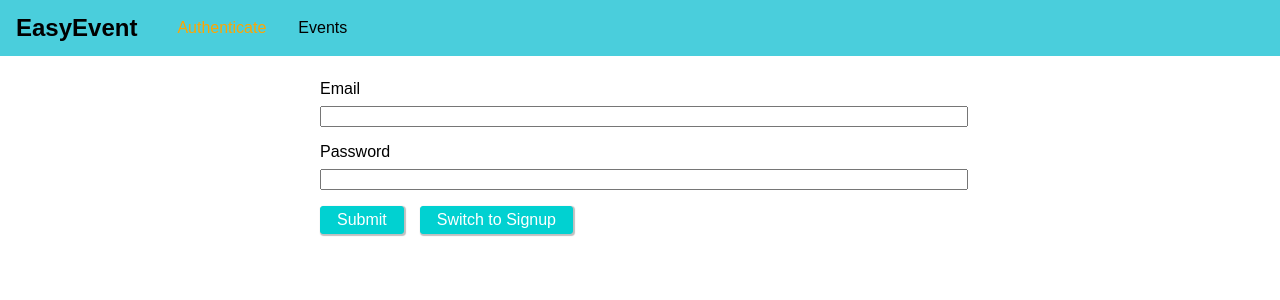
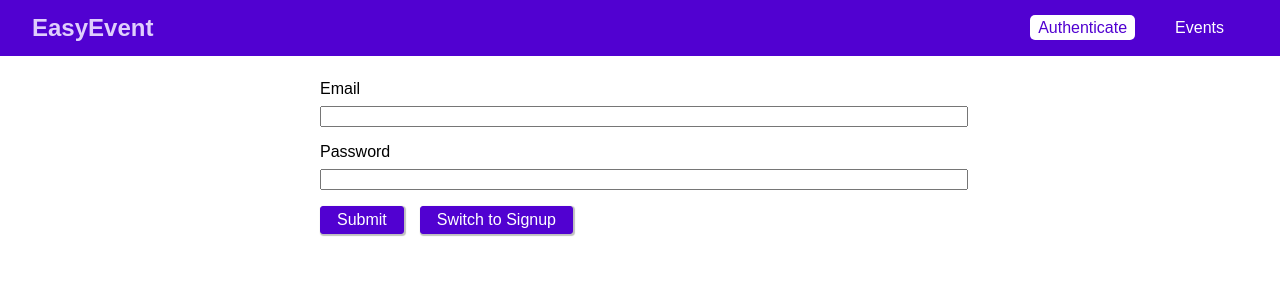
Before and after one commit to AnKlim/graphql-react-node-mongo, a React (Create React App) app in the folder frontend/: page /auth in a window 1280 px wide. Shown: the top 300 px of the page. Built offline with nearby package versions, Linux system fonts and the light colour scheme; the HTML template or start-up script is replaced by a standard one.

Commit message:
Adding a Modal

```diff
--- /dev/null
+++ b/frontend/src/components/backdrop/Backdrop.css
@@ -0,0 +1,8 @@
+.backdrop {
+    position: fixed;
+    top: 0;
+    left: 0;
+    height: 100vh;
+    width: 100%;
+    background: rgba(0, 0, 0, 0.75);
+  }
--- /dev/null
+++ b/frontend/src/components/backdrop/Backdrop.js
@@ -0,0 +1,6 @@
+import React from "react";
+import './Backdrop.css';
+
+const backdrop = props => <div className="backdrop"></div>
+
+export default backdrop;
--- /dev/null
+++ b/frontend/src/components/modal/Modal.css
@@ -0,0 +1,36 @@
+.modal {
+    width: 90%;
+    background: white;
+    box-shadow: 0 2px 8px rgba(0, 0, 0, 0.26);
+    position: fixed;
+    top: 20vh;
+    left: 5%;
+  }
+
+  .modal__header {
+    padding: 1rem;
+    background: #5101d1;
+    color: white;
+  }
+
+  .modal__header h1 {
+    margin: 0;
+    font-size: 1.25rem;
+  }
+
+  .modal__content {
+    padding: 1rem;
+  }
+
+  .modal__actions {
+    display: flex;
+    justify-content: flex-end;
+    padding: 1rem;
+  }
+
+  @media (min-width: 768px) {
+    .modal {
+      width: 30rem;
+      left: calc((100% - 30rem) / 2);
+    }
+  }
--- /dev/null
+++ b/frontend/src/components/modal/Modal.js
@@ -0,0 +1,17 @@
+import React from "react";
+import './Modal.css'
+
+const modal = (props) => (
+    <div className="modal">
+        <header className="modal__header">{props.title}</header>
+        <section className="modal__content">
+            {props.children}
+        </section>
+        <section className="modal__actions">
+            {props.canCancel && <button className="btn" onClick={props.onCancel}>Cancel</button>}
+            {props.canConfirm && <button className="btn" onClick={props.onConfirm}>Confirm</button>}
+        </section>
+    </div>
+);
+
+export default modal;
--- a/frontend/src/components/navigation/MainNavigation.css
+++ b/frontend/src/components/navigation/MainNavigation.css
@@ -4,21 +4,22 @@
     top: 0;
     width: 100%;
     height: 3.5rem;
-    background: rgb(74, 206, 220);
-    padding: 0 1rem;
+    background: #5101d1;
+    padding: 0 2rem;
     display: flex;
     align-items: center;
+    justify-content: space-between;
+    box-sizing: border-box;
   }
 
   .main-navigation__logo h1 {
     margin: 0;
     font-size: 1.5rem;
+    color: #dfcefc;
   }
 
   .main-navigation__items {
-    margin: 0 0 0 1.5rem;
-    padding: 0;
-    list-style: none;
+    margin-left: 1.5rem;
   }
 
   .main-navigation__items ul {
@@ -26,20 +27,32 @@
     list-style: none;
     padding: 0;
     margin: 0;
+    align-items: center;
   }
 
   .main-navigation__items li {
     margin: 0 1rem;
   }
 
-.main-navigation__items a {
+  .main-navigation__items a,
+  .main-navigation__items button {
     text-decoration: none;
-    color: black;
+    color: white;
+    padding: 0.25rem 0.5rem;
+    border: none;
+    font: inherit;
+    background: transparent;
+    cursor: pointer;
+    vertical-align: middle;
+    margin: 0;
   }
 
   .main-navigation__items a:hover,
   .main-navigation__items a:active,
-.main-navigation__items a.active {
-    text-decoration: none;
-    color: orange;
+  .main-navigation__items a.active,
+  .main-navigation__items button:hover,
+  .main-navigation__items button:active {
+    background: #ffffff;
+    color: #5101d1;
+    border-radius: 5px;
   }
--- a/frontend/src/components/navigation/MainNavigation.js
+++ b/frontend/src/components/navigation/MainNavigation.js
@@ -18,7 +18,13 @@
                         }
                         <li><NavLink to='/events'>Events</NavLink></li>
                         {
-                            context.token && <li><NavLink to='/bookings'>Bookings</NavLink></li>
+                            context.token && (
+                                <>
+                                    <li><NavLink to='/bookings'>Bookings</NavLink></li>
+                                    <li><button onClick={context.logout}>Logout</button></li>
+                                </>
+                            )
+
                         }
                     </ul>
                 </nav>
--- a/frontend/src/index.css
+++ b/frontend/src/index.css
@@ -3,3 +3,38 @@
   padding: 0;
   font-family: sans-serif;
 }
+
+.form-control label,
+.form-control input {
+    width: 100%;
+    display: block;
+}
+
+.form-control label {
+    margin-bottom: 0.5rem;
+}
+
+.form-control {
+    margin-bottom: 1rem;
+}
+
+.form-actions button,
+.btn {
+    background: #5101d1;
+    font: inherit;
+    border: 1px solid #5101d1;
+    border-radius: 3px;
+    padding: 0.25rem 1rem;
+    margin-right: 1rem;
+    box-shadow: 1px 1px 1px 1px rgba(0, 0, 0, 0.25);
+    color: white;
+    cursor: pointer;
+}
+
+.form-actions button:hover,
+.form-actions button:active,
+.btn:hover,
+.btn:active {
+    background: #6219d6;
+    border: 1px solid #6219d6;
+}
--- a/frontend/src/pages/Auth.css
+++ b/frontend/src/pages/Auth.css
@@ -3,35 +3,3 @@
     max-width: 80%;
     margin: 5rem auto;
 }
-
-.form-control label,
-.form-control input {
-    width: 100%;
-    display: block;
-}
-
-.form-control label {
-    margin-bottom: 0.5rem;
-}
-
-.form-control {
-    margin-bottom: 1rem;
-}
-
-.form-actions button {
-    background: #01d1d1;
-    font: inherit;
-    border: 1px solid #01d1d1;
-    border-radius: 3px;
-    padding: 0.25rem 1rem;
-    margin-right:1rem;
-    box-shadow: 1px 1px 1px 1px rgba(0, 0, 0, 0.25);
-    color: white;
-    cursor: pointer;
-}
-
-.form-actions button:hover,
-.form-actions button:active {
-    background: #01a7a7;
-    border: 1px solid #01a7a7;
-}
--- /dev/null
+++ b/frontend/src/pages/Events.css
@@ -0,0 +1,8 @@
+.events-control {
+    text-align: center;
+    border: 1px solid #5101d1;
+    padding: 1rem;
+    margin: 2rem auto;
+    width: 30rem;
+    max-width: 80%;
+}
--- a/frontend/src/pages/Events.js
+++ b/frontend/src/pages/Events.js
@@ -1,9 +1,30 @@
-import React from "react";
+import React, { useState } from "react";
+import Modal from "../components/modal/Modal";
+import Backdrop from "../components/backdrop/Backdrop";
+
+import "./Events.css";
 
 const EventsPage = () => {
 
+    const [creating, setCreating] = useState(false);
+
     return (
-        <div>Events Page</div>
+        <>
+            {
+                creating && (
+                    <>
+                        <Backdrop />
+                        <Modal title="Add Event" canCancel canConfirm onCancel={() => setCreating(false)} onConfirm={() => setCreating(false)}>
+                            <p>Modal Content</p>
+                        </Modal>
+                    </>
+                )
+            }
+            <div className="events-control">
+                <p>Share your own Events!</p>
+                <button className="btn" onClick={() => setCreating(true)}>Create Event</button>
+            </div>
+        </>
     )
 }
 
```
Lines whose indentation alone changed are shown as unchanged.
